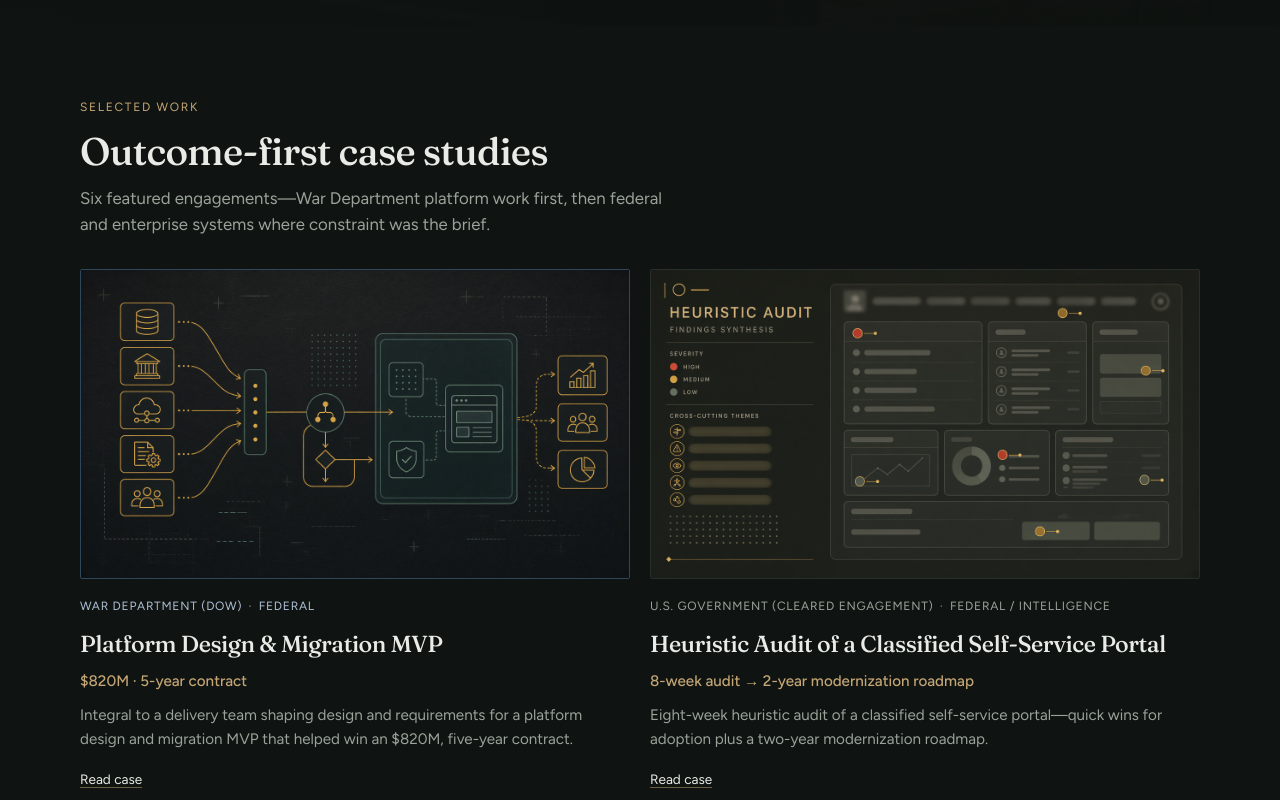
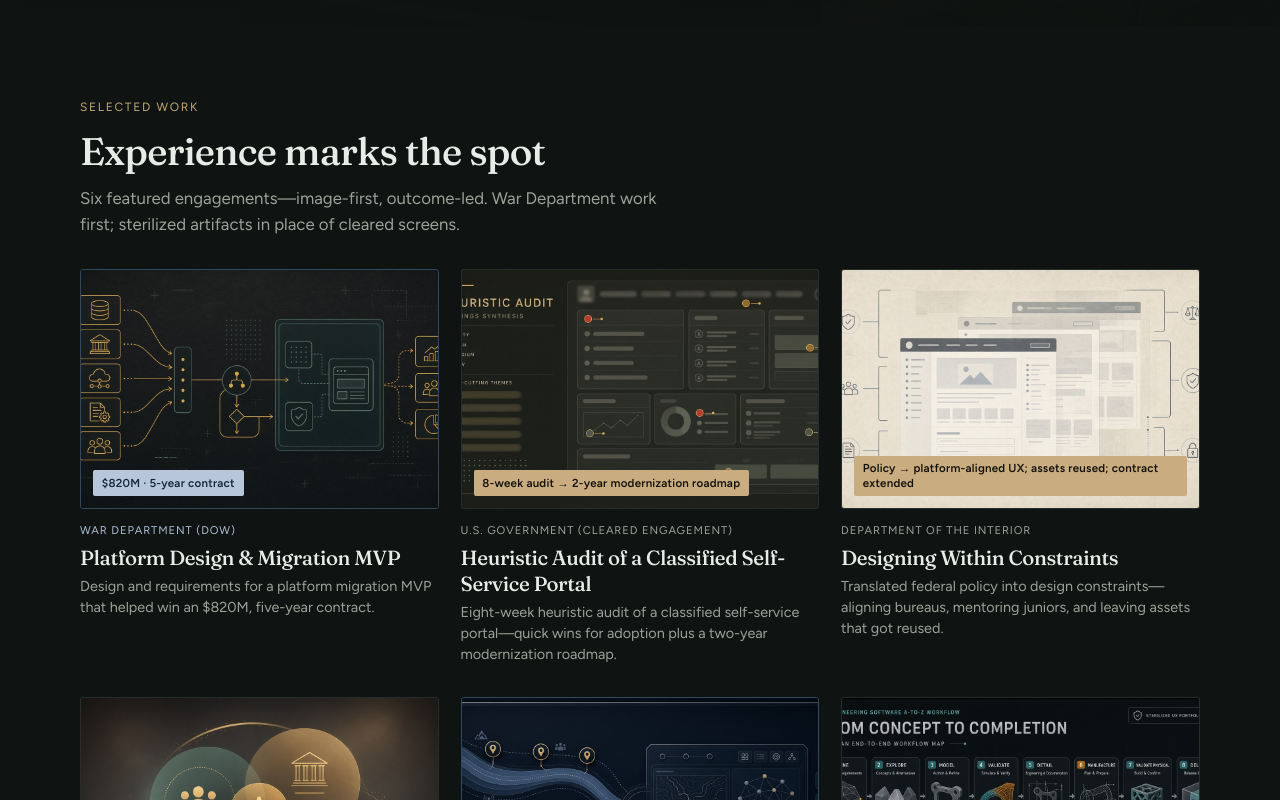
Before and after one commit to johnmarianony/JohnMarianoNY-Portfolio, a Next.js app: page / in a window 1280 px wide. Shown: the part 840-1640 px from the top of the page. Built offline with nearby package versions, Linux system fonts and the light colour scheme.

Commit message:
Restyle Selected Work as image-first gallery grid
Three-up cards with dominant sterilized thumbs, proof chips,
and short teasers—Wix skim without seal/logo collages.

Co-authored-by: john.mariano.ny <john.mariano.ny@gmail.com>

```diff
--- a/src/app/globals.css
+++ b/src/app/globals.css
@@ -415,10 +415,10 @@ a {
   }
 }
 
-/* Case cards */
+/* Case cards — image-first gallery (Wix skim, sterilized craft) */
 .case-grid {
   display: grid;
-  gap: 1.25rem;
+  gap: 1.5rem 1.25rem;
   margin-top: 2rem;
 }
 
@@ -428,30 +428,47 @@ a {
   }
 }
 
+.case-grid--gallery {
+  gap: 2rem 1.35rem;
+}
+
+@media (min-width: 960px) {
+  .case-grid--gallery {
+    grid-template-columns: repeat(3, 1fr);
+  }
+}
+
 .case-card {
   display: grid;
-  gap: 1rem;
-  padding: 0 0 1.75rem;
-  border-top: none;
+  grid-template-rows: auto 1fr;
+  gap: 0.85rem;
+  padding: 0;
+  height: 100%;
   transition: transform 180ms ease;
 }
 
 .case-card:hover,
 .case-card:focus-visible {
-  transform: translateY(-3px);
+  transform: translateY(-4px);
+}
+
+.case-card:focus-visible {
+  outline: 2px solid var(--accent);
+  outline-offset: 4px;
 }
 
 .case-card__media {
   position: relative;
   overflow: hidden;
-  border-radius: 2px;
-  aspect-ratio: 16 / 9;
+  border-radius: 3px;
+  aspect-ratio: 3 / 2;
   background: var(--surface);
-  border: 1px solid color-mix(in oklab, var(--border) 80%, transparent);
+  border: 1px solid color-mix(in oklab, var(--border) 70%, transparent);
+  box-shadow: none;
 }
 
 .case-card--dow .case-card__media {
-  border-color: color-mix(in oklab, var(--dow-blue) 45%, var(--border));
+  border-color: color-mix(in oklab, var(--dow-blue) 50%, var(--border));
 }
 
 .case-card__thumb {
@@ -459,27 +476,55 @@ a {
   height: 100%;
   object-fit: cover;
   display: block;
-  transition: transform 320ms ease;
+  transition: transform 380ms ease;
+}
+
+.case-card__placeholder {
+  width: 100%;
+  height: 100%;
+  background:
+    linear-gradient(135deg, var(--surface), color-mix(in oklab, var(--accent) 12%, var(--bg)));
 }
 
 .case-card:hover .case-card__thumb,
 .case-card:focus-visible .case-card__thumb {
-  transform: scale(1.03);
+  transform: scale(1.045);
+}
+
+.case-card__proof-chip {
+  position: absolute;
+  left: 0.75rem;
+  bottom: 0.75rem;
+  max-width: calc(100% - 1.5rem);
+  padding: 0.35rem 0.55rem;
+  font-size: 0.72rem;
+  font-weight: 600;
+  letter-spacing: 0.02em;
+  line-height: 1.25;
+  color: var(--accent-fg);
+  background: color-mix(in oklab, var(--accent) 92%, white);
+  border-radius: 2px;
+}
+
+.case-card--dow .case-card__proof-chip {
+  background: color-mix(in oklab, var(--dow-steel) 88%, white);
+  color: var(--dow-space);
 }
 
 .case-card__body {
-  padding-top: 0.15rem;
+  display: grid;
+  gap: 0.35rem;
+  align-content: start;
 }
 
 .case-card__meta {
   display: flex;
   flex-wrap: wrap;
   gap: 0.4rem;
-  font-size: 0.75rem;
-  letter-spacing: 0.06em;
+  font-size: 0.7rem;
+  letter-spacing: 0.08em;
   text-transform: uppercase;
   color: var(--fg-muted);
-  margin-bottom: 0.65rem;
 }
 
 .case-card--dow .case-card__meta {
@@ -488,29 +533,22 @@ a {
 
 .case-card__title {
   font-family: var(--font-display), serif;
-  font-size: 1.45rem;
-  margin: 0 0 0.5rem;
+  font-size: clamp(1.15rem, 1.6vw, 1.35rem);
+  margin: 0;
   letter-spacing: -0.02em;
   font-weight: 500;
-}
-
-.case-card__proof {
-  margin: 0 0 0.65rem;
-  color: var(--accent);
-  font-size: 0.95rem;
-  font-weight: 500;
+  line-height: 1.25;
 }
 
 .case-card__summary {
-  margin: 0 0 1rem;
+  margin: 0;
   color: var(--fg-muted);
-  font-size: 0.95rem;
-}
-
-.case-card__cta {
-  font-size: 0.85rem;
-  color: var(--fg);
-  border-bottom: 1px solid color-mix(in oklab, var(--accent) 50%, transparent);
+  font-size: 0.9rem;
+  line-height: 1.45;
+  display: -webkit-box;
+  -webkit-line-clamp: 3;
+  -webkit-box-orient: vertical;
+  overflow: hidden;
 }
 
 /* Writing strip */
--- a/src/app/page.tsx
+++ b/src/app/page.tsx
@@ -14,12 +14,12 @@ export default function HomePage() {
       <section className="section">
         <div className="container">
           <p className="section__eyebrow">Selected work</p>
-          <h2 className="section__title">Outcome-first case studies</h2>
+          <h2 className="section__title">Experience marks the spot</h2>
           <p className="section__lede">
-            Six featured engagements—War Department platform work first, then
-            federal and enterprise systems where constraint was the brief.
+            Six featured engagements—image-first, outcome-led. War Department
+            work first; sterilized artifacts in place of cleared screens.
           </p>
-          <div className="case-grid">
+          <div className="case-grid case-grid--gallery">
             {featured.map((study) => (
               <CaseCard key={study.slug} study={study} />
             ))}
--- a/src/app/work/page.tsx
+++ b/src/app/work/page.tsx
@@ -24,7 +24,7 @@ export default function WorkPage() {
 
       <section className="section" style={{ paddingTop: "1rem" }}>
         <p className="section__eyebrow">Featured</p>
-        <div className="case-grid">
+        <div className="case-grid case-grid--gallery">
           {featured.map((study) => (
             <CaseCard key={study.slug} study={study} />
           ))}
--- a/src/components/case-card.tsx
+++ b/src/components/case-card.tsx
@@ -1,6 +1,13 @@
 import Image from "next/image";
 import Link from "next/link";
 import type { CaseStudy } from "@/content/cases";
+
+function cardBlurb(study: CaseStudy) {
+  if (study.teaser) return study.teaser;
+  // Fallback: first sentence of summary
+  const cut = study.summary.split(/(?<=\.)\s/)[0];
+  return cut ?? study.summary;
+}
 
 export function CaseCard({ study }: { study: CaseStudy }) {
   return (
@@ -8,28 +15,27 @@ export function CaseCard({ study }: { study: CaseStudy }) {
       href={`/work/${study.slug}`}
       className={`case-card${study.dowAccent ? " case-card--dow" : ""}`}
     >
-      {study.thumb ? (
-        <div className="case-card__media">
+      <div className="case-card__media">
+        {study.thumb ? (
           <Image
             src={study.thumb}
             alt={study.thumbAlt ?? ""}
-            width={640}
-            height={360}
-            sizes="(max-width: 719px) 100vw, 50vw"
+            width={720}
+            height={480}
+            sizes="(max-width: 719px) 100vw, (max-width: 1023px) 50vw, 33vw"
             className="case-card__thumb"
           />
-        </div>
-      ) : null}
+        ) : (
+          <div className="case-card__placeholder" aria-hidden="true" />
+        )}
+        <span className="case-card__proof-chip">{study.proof}</span>
+      </div>
       <div className="case-card__body">
         <div className="case-card__meta">
           <span>{study.client}</span>
-          <span aria-hidden="true">·</span>
-          <span>{study.sector}</span>
         </div>
         <h3 className="case-card__title">{study.title}</h3>
-        <p className="case-card__proof">{study.proof}</p>
-        <p className="case-card__summary">{study.summary}</p>
-        <span className="case-card__cta">Read case</span>
+        <p className="case-card__summary">{cardBlurb(study)}</p>
       </div>
     </Link>
   );
--- a/src/content/cases.ts
+++ b/src/content/cases.ts
@@ -12,6 +12,8 @@ export type CaseStudy = {
   platforms: string[];
   tags: string[];
   summary: string;
+  /** Short card blurb (Wix-style 1–2 lines). Falls back to summary. */
+  teaser?: string;
   dowAccent?: boolean;
   /** Sterilized artifact thumb under /images/cases/ */
   thumb?: string;
@@ -39,6 +41,8 @@ export const cases: CaseStudy[] = [
     dowAccent: true,
     thumb: "/images/cases/dow-platform-migration-mvp.jpg",
     thumbAlt: "Sterilized platform migration architecture diagram",
+    teaser:
+      "Design and requirements for a platform migration MVP that helped win an $820M, five-year contract.",
     summary:
       "Integral to a delivery team shaping design and requirements for a platform design and migration MVP that helped win an $820M, five-year contract.",
     outcomes: [
@@ -71,6 +75,8 @@ export const cases: CaseStudy[] = [
     tags: ["audit", "adoption", "federal"],
     thumb: "/images/cases/intel-portal-audit.jpg",
     thumbAlt: "Sterilized heuristic audit findings board",
+    teaser:
+      "Eight-week heuristic audit of a classified self-service portal—quick wins for adoption plus a two-year modernization roadmap.",
     summary:
       "Eight-week heuristic audit of a classified self-service portal—quick wins for adoption plus a two-year modernization roadmap.",
     outcomes: [
@@ -103,6 +109,8 @@ export const cases: CaseStudy[] = [
     tags: ["platform", "federal", "mentorship"],
     thumb: "/images/cases/doi-platform-constraints.jpg",
     thumbAlt: "Sterilized federal constraint wireframe sheets",
+    teaser:
+      "Translated federal policy into design constraints—aligning bureaus, mentoring juniors, and leaving assets that got reused.",
     summary:
       "Enabled platform alignment across federal bureaus through research, mentoring, and wireframe-based strategy—translating federal policy into actionable design constraints.",
     outcomes: [
@@ -135,6 +143,8 @@ export const cases: CaseStudy[] = [
     tags: ["strategy", "federal", "leadership"],
     thumb: "/images/cases/state-total-experience.jpg",
     thumbAlt: "Sterilized Total Experience ecosystem map",
+    teaser:
+      "Led Total Experience through fog and election clocks—quiet impact when launch wasn’t ready.",
     summary:
       "Led Total Experience through fog, election clocks, and no chosen platform—quiet impact: research and framework left behind when launch wasn’t ready.",
     outcomes: [
@@ -168,6 +178,8 @@ export const cases: CaseStudy[] = [
     dowAccent: true,
     thumb: "/images/cases/dow-platform-modernization.jpg",
     thumbAlt: "Sterilized dual-path journey modernization diagram",
+    teaser:
+      "Field research and dual-path UX that raised satisfaction and recovered 500+ engineering hours.",
     summary:
       "Modernized a fragmented mission platform through field research, journey mapping, and dual-path UX strategy—raising satisfaction and recovering engineering time.",
     outcomes: [
@@ -200,6 +212,8 @@ export const cases: CaseStudy[] = [
     tags: ["workflow", "research", "enterprise"],
     thumb: "/images/cases/star-ccm-az-workflow.jpg",
     thumbAlt: "Sterilized A-to-Z engineering workflow map",
+    teaser:
+      "Mapped the first clear A–Z workflow in STAR-CCM+—where none had ever been defined.",
     summary:
       "Initial analysis to understand the most robust end-to-end workflow in the application—because no workflows had ever been clearly defined.",
     outcomes: [
```
